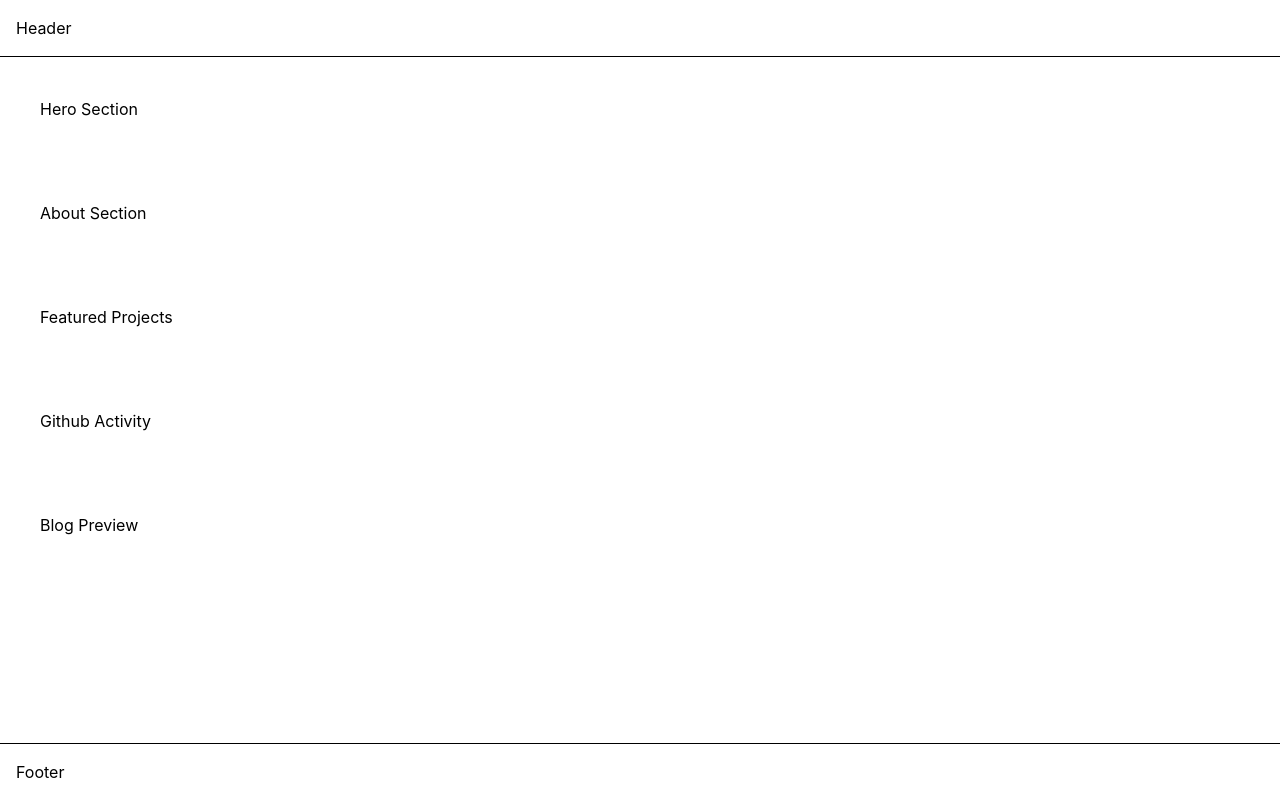
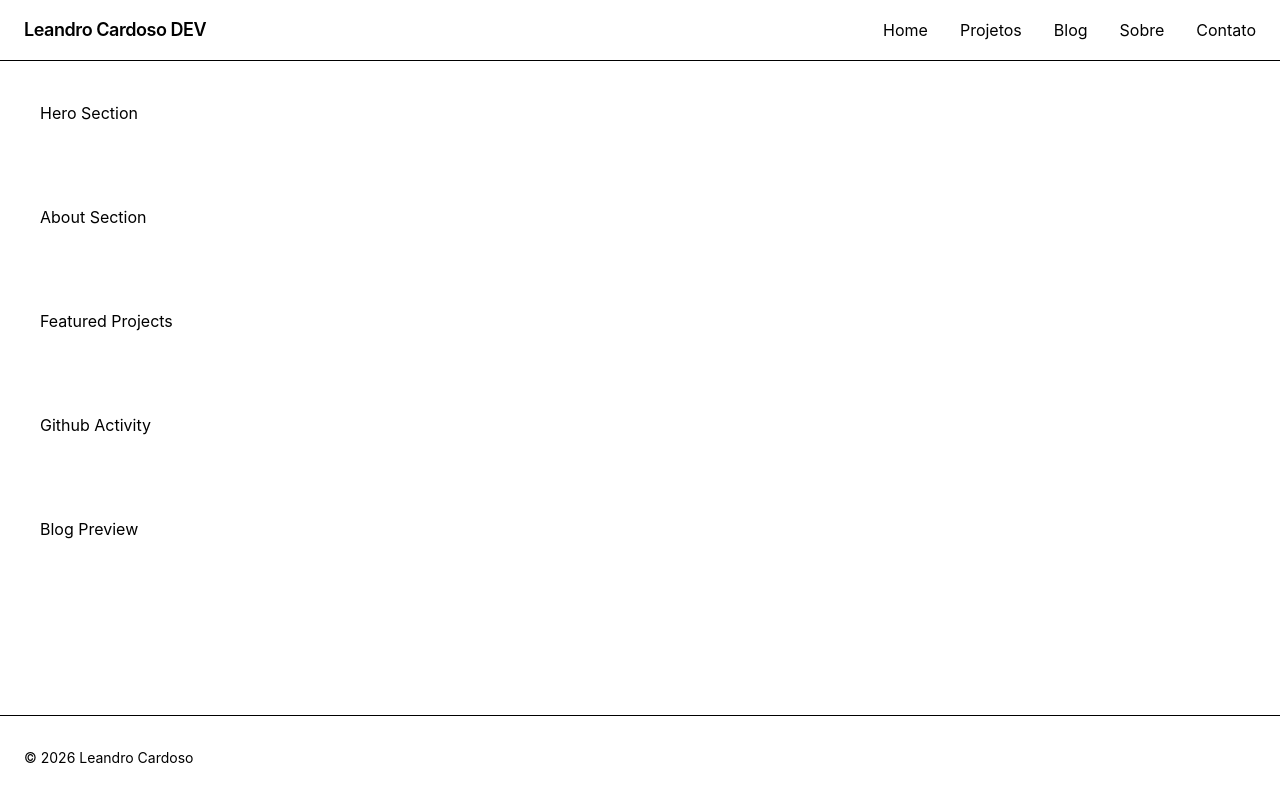
Before and after one commit to Leandro-Cardoso/portfolio, a Nuxt app: page / in a window 1280 px wide. Built offline with nearby package versions, Linux system fonts and the light colour scheme.

Commit message:
Header e Footer basicos

```diff
--- a/app/components/layout/Footer.vue
+++ b/app/components/layout/Footer.vue
@@ -1,7 +1,14 @@
 <template>
-  <footer class="border-t">
-    <div class="max-w-7xl mx-auto p-4">
-      Footer
+  <footer
+    id="contact"
+    class="border-t"
+  >
+    <div
+      class="mx-auto max-w-7xl px-6 py-8"
+    >
+      <p class="text-sm">
+        © 2026 Leandro Cardoso
+      </p>
     </div>
   </footer>
 </template>
--- a/app/components/layout/Header.vue
+++ b/app/components/layout/Header.vue
@@ -1,7 +1,43 @@
 <template>
-  <header class="border-b">
-    <div class="max-w-7xl mx-auto p-4">
-      Header
+  <header class="sticky top-0 z-50 border-b bg-white/80 backdrop-blur">
+    <div
+      class="mx-auto flex max-w-7xl items-center justify-between px-6 py-4"
+    >
+      <a
+        href="#"
+        class="text-lg font-semibold tracking-tight"
+      >
+        Leandro Cardoso DEV
+      </a>
+
+      <nav class="hidden gap-8 md:flex">
+        <a href="#home" class="hover:opacity-70">
+          Home
+        </a>
+
+        <a href="#projects" class="hover:opacity-70">
+          Projetos
+        </a>
+
+        <a href="#blog" class="hover:opacity-70">
+          Blog
+        </a>
+
+        <a href="#about" class="hover:opacity-70">
+          Sobre
+        </a>
+
+        <a href="#contact" class="hover:opacity-70">
+          Contato
+        </a>
+      </nav>
+
+      <button
+        class="md:hidden"
+        aria-label="Abrir Menu"
+      >
+        ☰
+      </button>
     </div>
   </header>
 </template>
```
